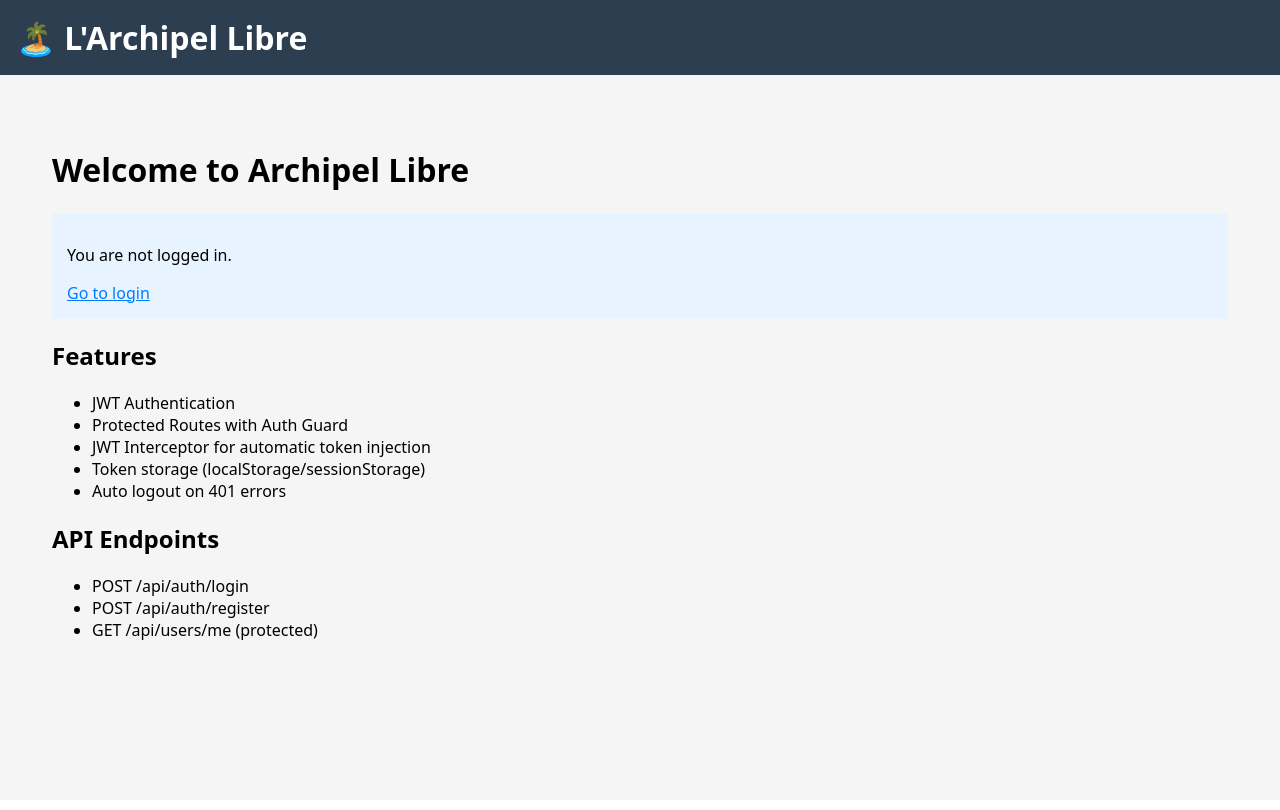
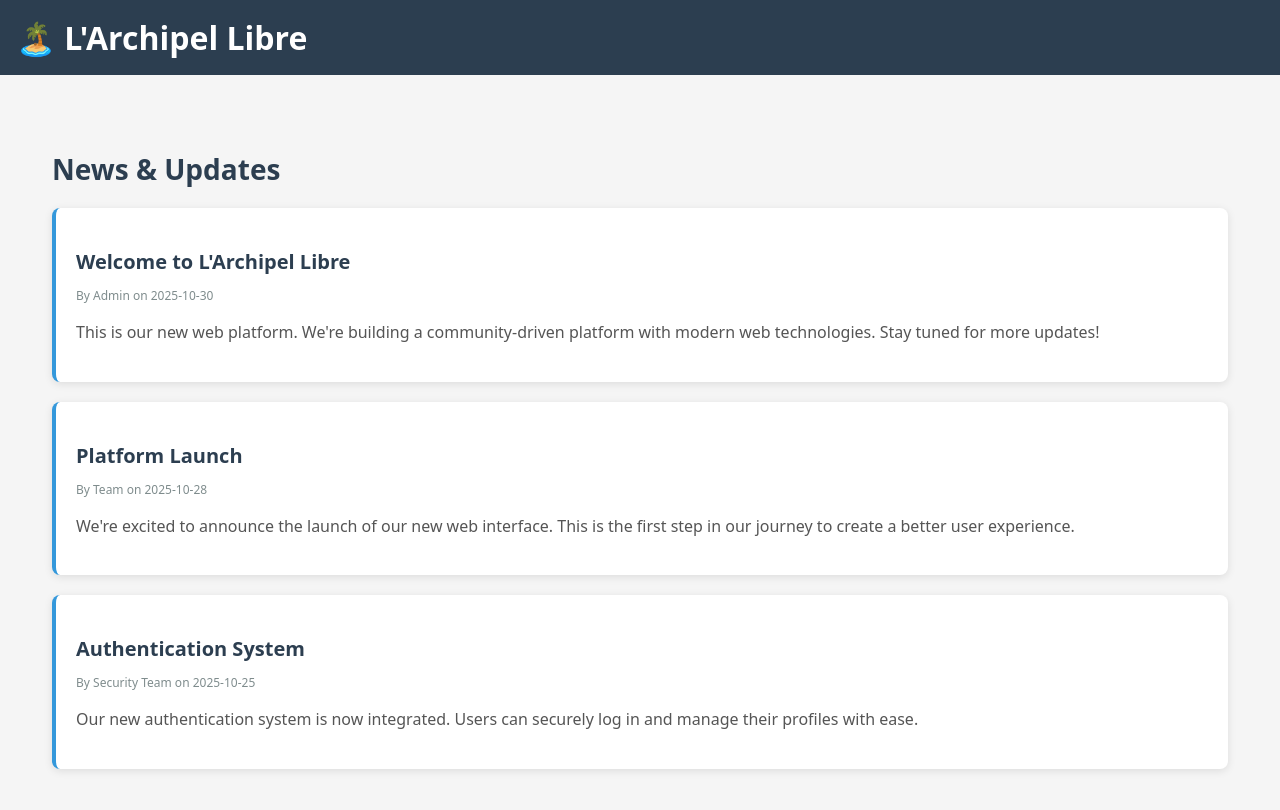
Before and after one commit to leila-wilde/btp-projet-ia, an Angular app in the folder frontend/: page / in a window 1280 px wide. Shown: the top 810 px of the page. Built offline with nearby package versions, Linux system fonts and the light colour scheme.

Commit message:
fix: resolve Angular NG0908 error by adding HTTP interceptor and functional auth guard

```diff
--- a/frontend/src/app/app.routes.ts
+++ b/frontend/src/app/app.routes.ts
@@ -1,8 +1,22 @@
 import { Routes } from '@angular/router';
-import { AuthGuard } from './core/guards/auth.guard';
-import { HomeComponent } from './features/home/home.component';
+import { inject } from '@angular/core';
+import { Router } from '@angular/router';
+import { AuthService } from './core/services/auth.service';
+import { HomeComponent } from './pages/home/home.component';
 import { LoginComponent } from './features/auth/login/login.component';
 import { RegisterComponent } from './features/auth/register/register.component';
+
+const authGuard = () => {
+  const authService = inject(AuthService);
+  const router = inject(Router);
+
+  if (authService.isAuthenticated()) {
+    return true;
+  }
+
+  router.navigate(['/auth/login']);
+  return false;
+};
 
 export const routes: Routes = [
   { path: '', component: HomeComponent },
@@ -11,7 +25,7 @@ export const routes: Routes = [
   {
     path: 'dashboard',
     component: HomeComponent,
-    canActivate: [AuthGuard]
+    canActivate: [authGuard]
   },
   { path: '**', redirectTo: '' }
 ];
--- a/frontend/src/main.ts
+++ b/frontend/src/main.ts
@@ -2,15 +2,18 @@ import 'zone.js';  // Required for Angular
 import { bootstrapApplication } from '@angular/platform-browser';
 import { provideRouter } from '@angular/router';
 import { provideAnimations } from '@angular/platform-browser/animations';
-import { provideHttpClient, withInterceptors } from '@angular/common/http';
+import { provideHttpClient, withInterceptorsFromDi } from '@angular/common/http';
+import { HTTP_INTERCEPTORS } from '@angular/common/http';
 import { AppComponent } from './app/app.component';
 import { routes } from './app/app.routes';
+import { JwtInterceptor } from './app/core/interceptors/jwt.interceptor';
 
 bootstrapApplication(AppComponent, {
   providers: [
     provideRouter(routes),
     provideAnimations(),
-    provideHttpClient()
+    provideHttpClient(withInterceptorsFromDi()),
+    { provide: HTTP_INTERCEPTORS, useClass: JwtInterceptor, multi: true }
   ]
 })
   .then(() => {
```
